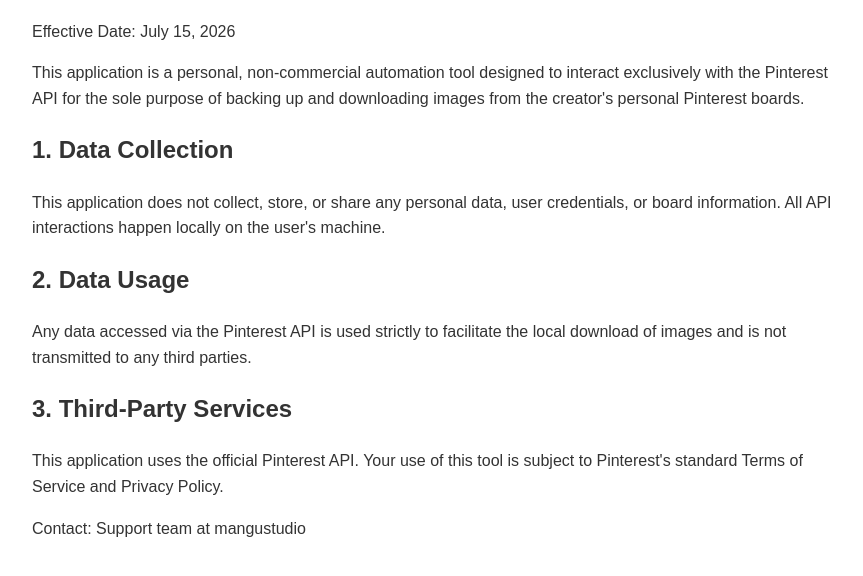
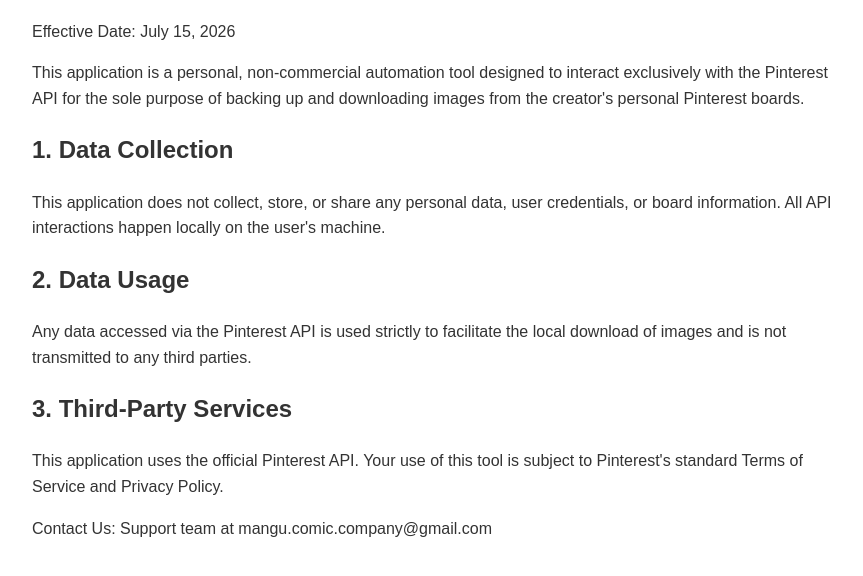
Before and after one commit to mangustudio/golden-record, a plain HTML site: page privacy-policy.html in a window 1280 px wide. Shown: the part 106-682 px from the top of the page, without its empty margins (208-1071 px from the left). Drawn offline with Linux system fonts and the light colour scheme.

Commit message:
Update privacy-policy.html

```diff
--- a/privacy-policy.html
+++ b/privacy-policy.html
@@ -24,6 +24,6 @@
     <h2>3. Third-Party Services</h2>
     <p>This application uses the official Pinterest API. Your use of this tool is subject to Pinterest's standard Terms of Service and Privacy Policy.</p>
 
-    <p>Contact: Support team at mangustudio</p>
+    <p>Contact Us: Support team at mangu.comic.company@gmail.com</p>
 </body>
 </html>
```
